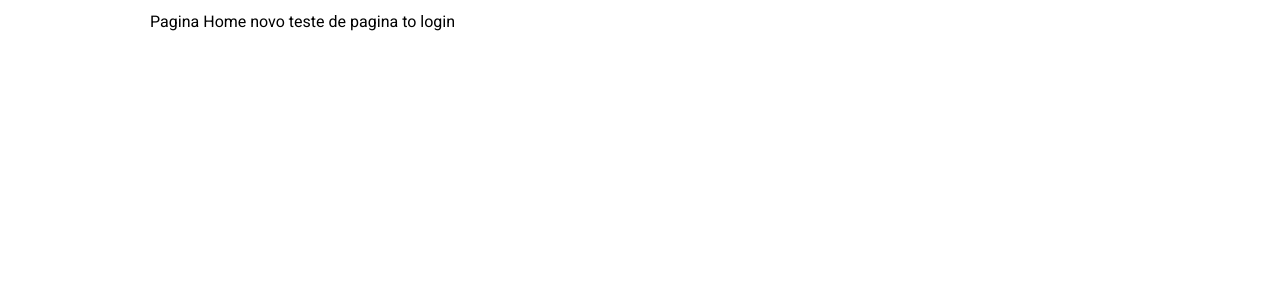
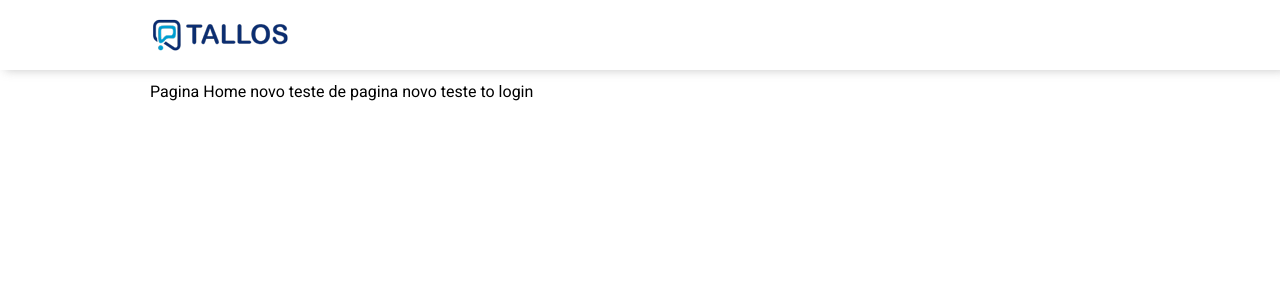
Before and after one commit to Paulo-DevTallos/desafio-tallos-frontend, a Vue app: page / in a window 1280 px wide. Shown: the top 300 px of the page. Built offline with nearby package versions, Linux system fonts and the light colour scheme.

Commit message:
criando header home-page

```diff
--- a/docker-compose.yaml
+++ b/docker-compose.yaml
@@ -10,3 +10,5 @@ services:
     working_dir: /app
     ports:
       - 8080:3000
+    environment:
+      - CHOKIDAR_USEPOLLING=true
--- /dev/null
+++ b/src/assets/components/header.css
@@ -0,0 +1,14 @@
+.header {
+  background-color: #fff;
+  box-shadow: 5px 0 10px rgba(128, 128, 128, 0.445);
+  padding: 15px 150px;
+  display: flex;
+  justify-content: space-between;
+  align-content: center;
+}
+
+.header img {
+  display: flex;
+  justify-content: center;
+  align-content: center;
+}
--- /dev/null
+++ b/src/components/Header.vue
@@ -0,0 +1,22 @@
+<template>
+  <header class="header">
+    <RouterLink to="/">
+      <img src="img/tallos-logo.png" alt="Tallos logo">
+    </RouterLink>
+    <!--<NavBar />-->
+  </header>
+</template>
+
+<script>
+//import NavBar from './NavBar.vue'
+export default {
+    name: "header",
+  /*  components: {
+      NavBar,
+    }*/
+}
+</script>
+
+<style scoped>
+  @import '../assets/components/header.css';
+</style>
--- a/src/pages/HomeView.vue
+++ b/src/pages/HomeView.vue
@@ -1,15 +1,23 @@
 <template>
+  <div>
+    <Header />
       <main>
         Pagina Home
-    novo teste de pagina
+        novo teste de pagina novo teste
         <RouterLink to="/login">
           to login
         </RouterLink>
       </main>
+  </div>
 </template>
 
 <script>
+import Header from '../components/Header.vue';
+
 export default {
-  name: 'Home',
+  name: "Home",
+  components: {
+    Header
+  },
 }
 </script>
```
Also changed, not shown: public/img/tallos-logo.png (added). Lines whose indentation alone changed are shown as unchanged.
